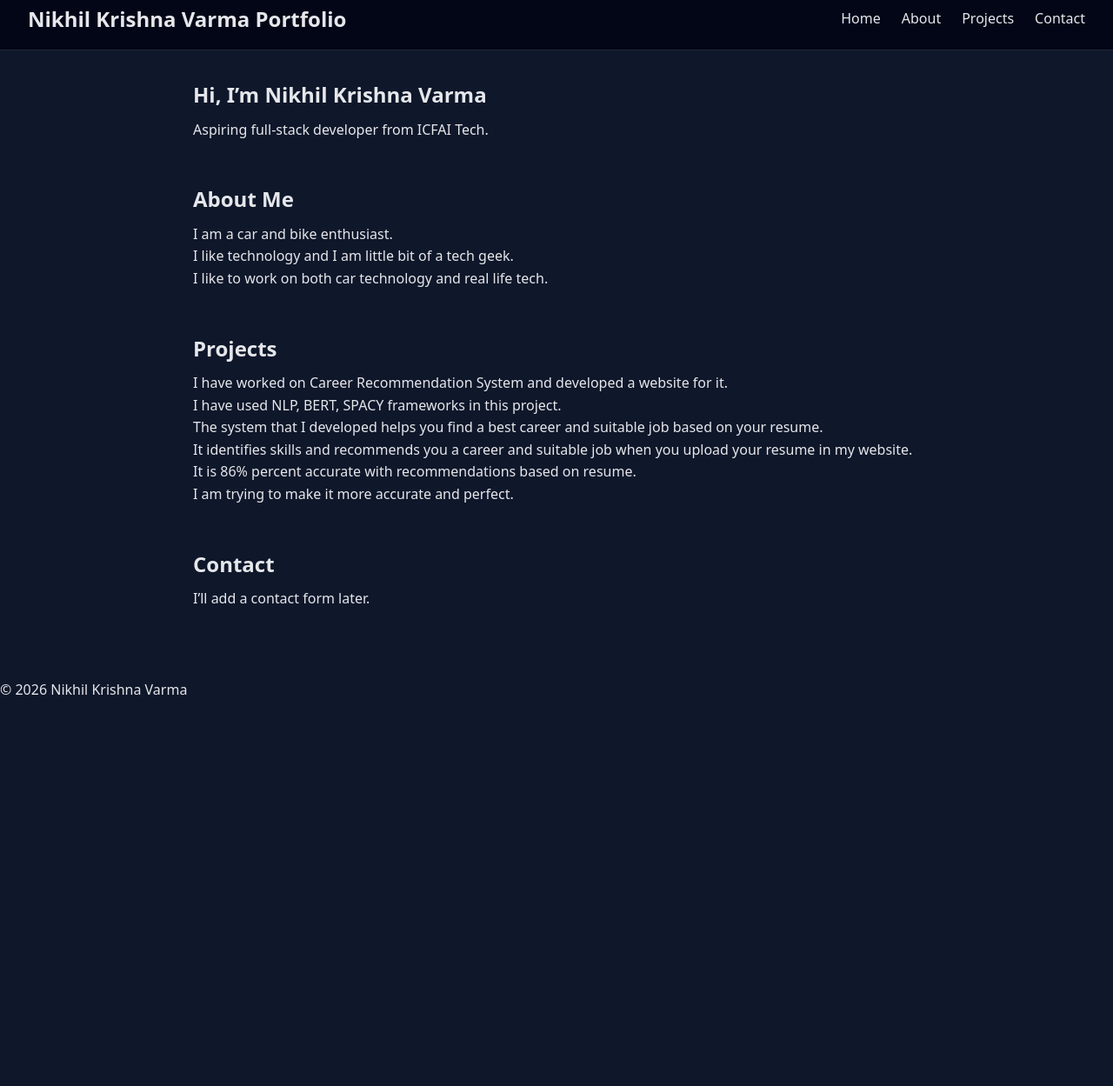
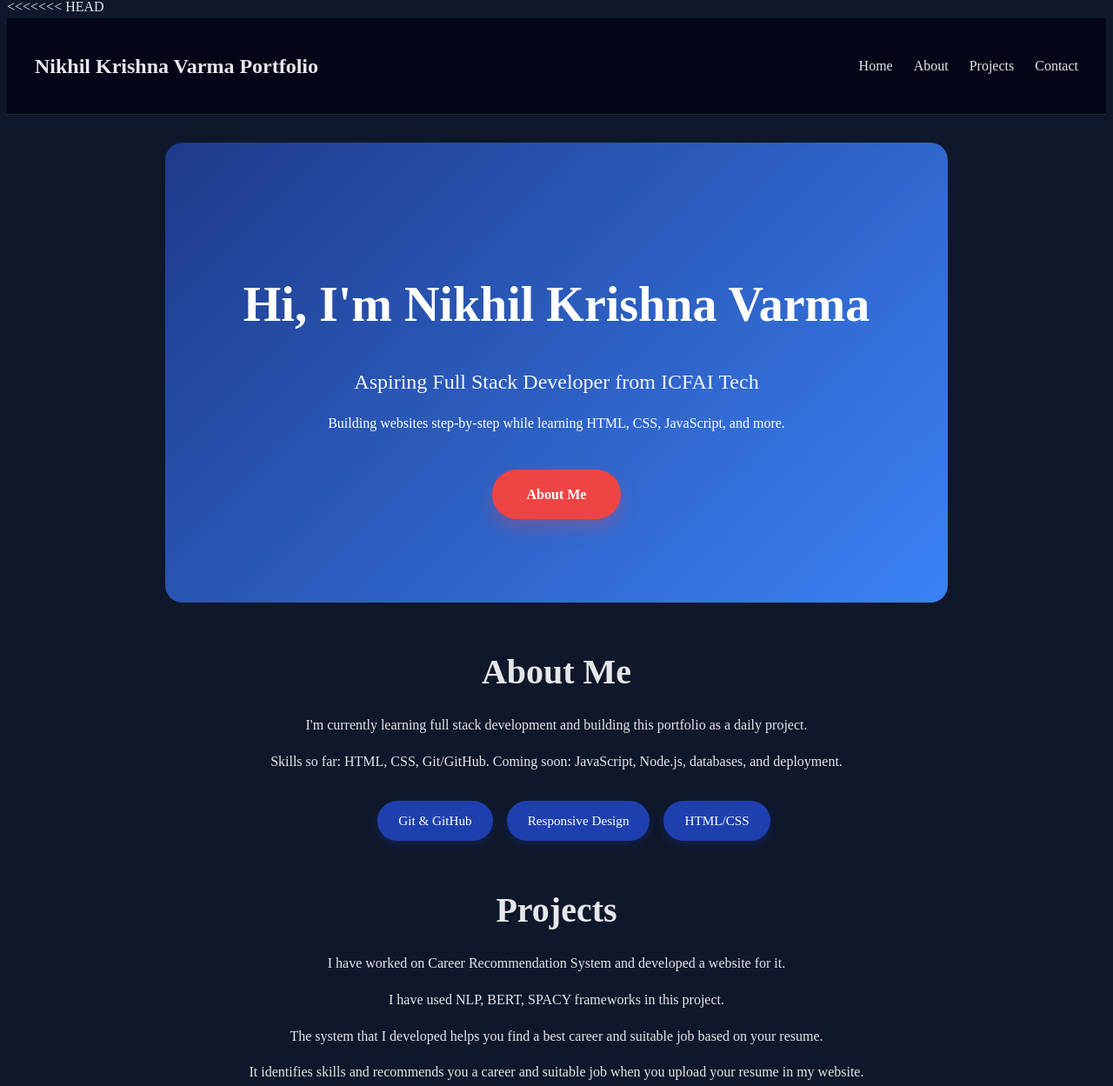
Before and after one commit to dantulurinikhil30-debug/my-portfolio, a plain HTML site: page index.html in a window 1280 px wide. Shown: the part 13-1262 px from the top of the page at 87% size. Before the commit the page ends 820 px from the top, so only its background shows below. Drawn offline with Linux system fonts and the light colour scheme.

Commit message:
Local Day 2 updates: hero section and about skills (#1)

```diff
--- a/index.html
+++ b/index.html
@@ -1,3 +1,68 @@
+<<<<<<< HEAD
+<!DOCTYPE html>
+<html lang="en">
+<head>
+  <meta charset="UTF-8" />
+  <meta name="viewport" content="width=device-width, initial-scale=1.0" />
+  <title>My Portfolio</title>
+  <link rel="stylesheet" href="styles.css" />
+</head>
+<body>
+  <header>
+    <nav>
+      <h1>Nikhil Krishna Varma Portfolio</h1>
+      <ul>
+        <li><a href="#home">Home</a></li>
+        <li><a href="#about">About</a></li>
+        <li><a href="#projects">Projects</a></li>
+        <li><a href="#contact">Contact</a></li>
+      </ul>
+    </nav>
+  </header>
+
+  <main>
+    <section id="home">
+      <div class="hero">
+        <h1>Hi, I'm Nikhil Krishna Varma</h1>
+        <p class="hero-subtitle">Aspiring Full Stack Developer from ICFAI Tech</p>
+        <p>Building websites step-by-step while learning HTML, CSS, JavaScript, and more.</p>
+        <a href="#about" class="cta-button">About Me</a>
+      </div>
+    </section>
+
+    <section id="about">
+      <h2>About Me</h2>
+      <div class="about-content">
+        <p>I'm currently learning full stack development and building this portfolio as a daily project.</p>
+        <p>Skills so far: HTML, CSS, Git/GitHub. Coming soon: JavaScript, Node.js, databases, and deployment.</p>
+        <ul class="skills">
+          <li>Git & GitHub</li>
+          <li>Responsive Design</li>
+          <li>HTML/CSS</li>
+        </ul>
+      </div>
+    </section>
+
+    <section id="projects">
+      <h2>Projects</h2>
+      <center>
+      <p>I have worked on Career Recommendation System and developed a website for it.</p>
+      <p>I have used NLP, BERT, SPACY frameworks in this project.</p>
+      <p>The system that I developed helps you find a best career and suitable job based on your resume.</p>
+      <p>It identifies skills and recommends you a career and suitable job when you upload your resume in my website. </p>
+      <p>It is 86% percent accurate with recommendations based on resume.</p>
+      <p>I am trying to make it more accurate and perfect.</p></center>
+    </section>
+
+    <section id="contact">
+      <h2>Contact</h2></section><center>
+      <p>We’ll add a contact form later.</p>
+    </section></center>
+  </main>
+  <script src="script.js"></script>
+</body>
+</html>
+=======
 <!DOCTYPE html>
 <html lang="en">
 <head>
@@ -54,3 +119,4 @@
   <script src="script.js"></script>
 </body>
 </html>
+>>>>>>> 3678833b730829b0b6382717992ab0ab48896e81
--- a/script.js
+++ b/script.js
@@ -0,0 +1,2 @@
+// Add interactivity later
+console.log("Portfolio loaded!");
--- a/styles.css
+++ b/styles.css
@@ -1,3 +1,164 @@
+<<<<<<< HEAD
+* {
+  box-sizing: border-box;
+  margin: 0;
+  padding: 0;
+  font-family: system-ui, -apple-system, BlinkMacSystemFont, "Segoe UI", sans-serif;
+}
+
+body {
+  background: #0f172a;
+  color: #e5e7eb;
+  line-height: 1.6;
+}
+
+header {
+  background: #020617;
+  border-bottom: 1px solid #1f2937;
+  padding: 1rem 2rem;
+  position: sticky;
+  top: 0;
+  z-index: 100;
+}
+
+nav {
+  display: flex;
+  align-items: center;
+  justify-content: space-between;
+  max-width: 1200px;
+  margin: 0 auto;
+}
+
+nav h1 {
+  font-size: 1.5rem;
+}
+
+nav ul {
+  list-style: none;
+  display: flex;
+  gap: 1.5rem;
+}
+
+nav a {
+  color: #e5e7eb;
+  text-decoration: none;
+  transition: color 0.3s;
+}
+
+nav a:hover {
+  color: #3b82f6;
+}
+
+main {
+  max-width: 1200px;
+  margin: 0 auto;
+  padding: 2rem;
+}
+
+section {
+  margin-bottom: 4rem;
+}
+
+h2 {
+  font-size: 2.5rem;
+  margin-bottom: 1rem;
+  text-align: center;
+}
+
+/* Hero Section */
+.hero {
+  text-align: center;
+  padding: 6rem 2rem;
+  background: linear-gradient(135deg, #1e3a8a, #3b82f6);
+  color: white;
+  border-radius: 20px;
+  margin-bottom: 2rem;
+}
+
+.hero h1 {
+  font-size: 3.5rem;
+  margin-bottom: 1rem;
+}
+
+.hero-subtitle {
+  font-size: 1.5rem;
+  margin-bottom: 1rem;
+  opacity: 0.95;
+}
+
+.cta-button {
+  display: inline-block;
+  background: #ef4444;
+  color: white;
+  padding: 1rem 2.5rem;
+  text-decoration: none;
+  border-radius: 50px;
+  font-weight: bold;
+  margin-top: 1.5rem;
+  transition: all 0.3s;
+  box-shadow: 0 10px 20px rgba(239, 68, 68, 0.3);
+}
+
+.cta-button:hover {
+  background: #dc2626;
+  transform: translateY(-2px);
+  box-shadow: 0 15px 30px rgba(239, 68, 68, 0.4);
+}
+
+/* About Section */
+.about-content {
+  max-width: 800px;
+  margin: 0 auto;
+  text-align: center;
+}
+
+.skills {
+  list-style: none;
+  display: flex;
+  gap: 1rem;
+  margin-top: 2rem;
+  flex-wrap: wrap;
+  justify-content: center;
+}
+
+.skills li {
+  background: #1e40af;
+  color: white;
+  padding: 0.7rem 1.5rem;
+  border-radius: 25px;
+  font-size: 0.95rem;
+  box-shadow: 0 4px 10px rgba(30, 64, 175, 0.3);
+}
+
+/* Smooth scrolling */
+html {
+  scroll-behavior: smooth;
+}
+
+/* Footer */
+footer {
+  background: #020617;
+  text-align: center;
+  padding: 2rem;
+  border-top: 1px solid #1f2937;
+}
+
+/* Responsive */
+@media (max-width: 768px) {
+  .hero h1 {
+    font-size: 2.5rem;
+  }
+
+  nav {
+    flex-direction: column;
+    gap: 1rem;
+  }
+
+  main {
+    padding: 1rem;
+  }
+}
+=======
 * {
   box-sizing: border-box;
   margin: 0;
@@ -51,3 +212,4 @@ section {
 h2 {
   margin-bottom: 0.5rem;
 }
+>>>>>>> 3678833b730829b0b6382717992ab0ab48896e81
```
